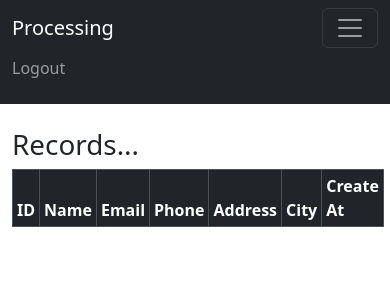
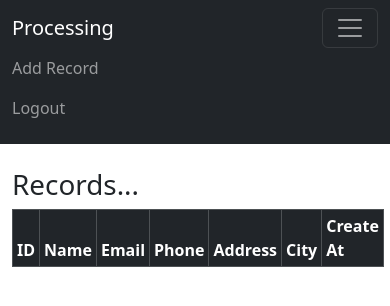
Before and after one commit to tuanna712/DjangoWebApp, a Django app: page / in a window 390 px wide, after a click that opens the changed part. Shown: the top 306 px of the page. Run offline with Django 5.2, Linux system fonts and the light colour scheme; the visitor is signed in with stand-in values (Sample User, id 1); data that the repository does not hold is empty.

Commit message:
add and update record

```diff
--- a/processing/templates/navbar.html
+++ b/processing/templates/navbar.html
@@ -8,7 +8,9 @@
         <ul class="navbar-nav me-auto mb-2 mb-lg-0">
 
           {% if user.is_authenticated %}
-
+            <li class="nav-item">
+              <a class="nav-link" href="{% url 'add_record' %}">Add Record</a>
+            </li>
             <li class="nav-item">
               <a class="nav-link" href="{% url 'logout' %}">Logout</a>
             </li>
--- a/processing/templates/record.html
+++ b/processing/templates/record.html
@@ -20,7 +20,8 @@
   </div>
 <br/><br/>
 <a href="{% url 'home' %}" class="btn btn-secondary">Back</a>
-<a href="{% url 'home' %}" class="btn btn-danger">Delete</a>
+<a href="{% url 'delete_record' customer_record.id %}" class="btn btn-danger">Delete</a>
+<a href="{% url 'update_record' customer_record.id %}" class="btn btn-secondary">Update Record</a>
 
 
 {% endblock %}
--- a/processing/urls.py
+++ b/processing/urls.py
@@ -6,4 +6,7 @@ urlpatterns = [
     path('logout/', views.logout_user, name='logout'),
     path('register/', views.register_user, name='register'),
     path('record/<int:pk>', views.customer_record, name='record'),
+    path('delete_record/<int:pk>', views.delete_record, name='delete_record'),
+    path('add_record/', views.add_record, name='add_record'),
+    path('update_record/<int:pk>', views.update_record, name='update_record'),
 ]
--- a/processing/views.py
+++ b/processing/views.py
@@ -1,7 +1,7 @@
 from django.shortcuts import render, redirect
 from django.contrib.auth import authenticate, login, logout
 from django.contrib import messages
-from .forms import SignUpForm
+from .forms import SignUpForm, AddRecordForm
 from .models import Record
 
 def home(request):
@@ -54,3 +54,39 @@ def customer_record(request, pk):
     else:
         messages.success(request, 'You must be logged in to view that page')
         return redirect('home')
+
+def delete_record(request, pk):
+    if request.user.is_authenticated:
+        delete_it = Record.objects.get(id=pk)
+        delete_it.delete()
+        messages.success(request, 'Record has been deleted')
+        return redirect('home')
+    else:
+        messages.success(request, 'You must be logged in to delete a record')
+        return redirect('home')
+
+def add_record(request):
+    form = AddRecordForm(request.POST or None)
+    if request.user.is_authenticated:
+        if request.method == "POST":
+            if form.is_valid():
+                add_record = form.save()
+                messages.success(request, 'Record has been added')
+                return redirect('home')
+        return render(request, 'add_record.html', {'form':form})
+    else:
+        messages.success(request, 'You must be logged in to add a record')
+        return redirect('home')
+
+def update_record(request, pk):
+    if request.user.is_authenticated:
+        curent_record = Record.objects.get(id=pk)
+        form = AddRecordForm(request.POST or None, instance=curent_record)
+        if form.is_valid():
+            form.save()
+            messages.success(request, 'Record has been updated')
+            return redirect('home')
+        return render(request, 'update_record.html', {'form':form})
+    else:
+        messages.success(request, 'You must be logged in to update a record')
+        return redirect('home')
```
Also changed, not shown: processing/forms.py (+17 -0 lines), processing/templates/add_record.html (added, +15 -0 lines), processing/templates/update_record.html (added, +15 -0 lines).
